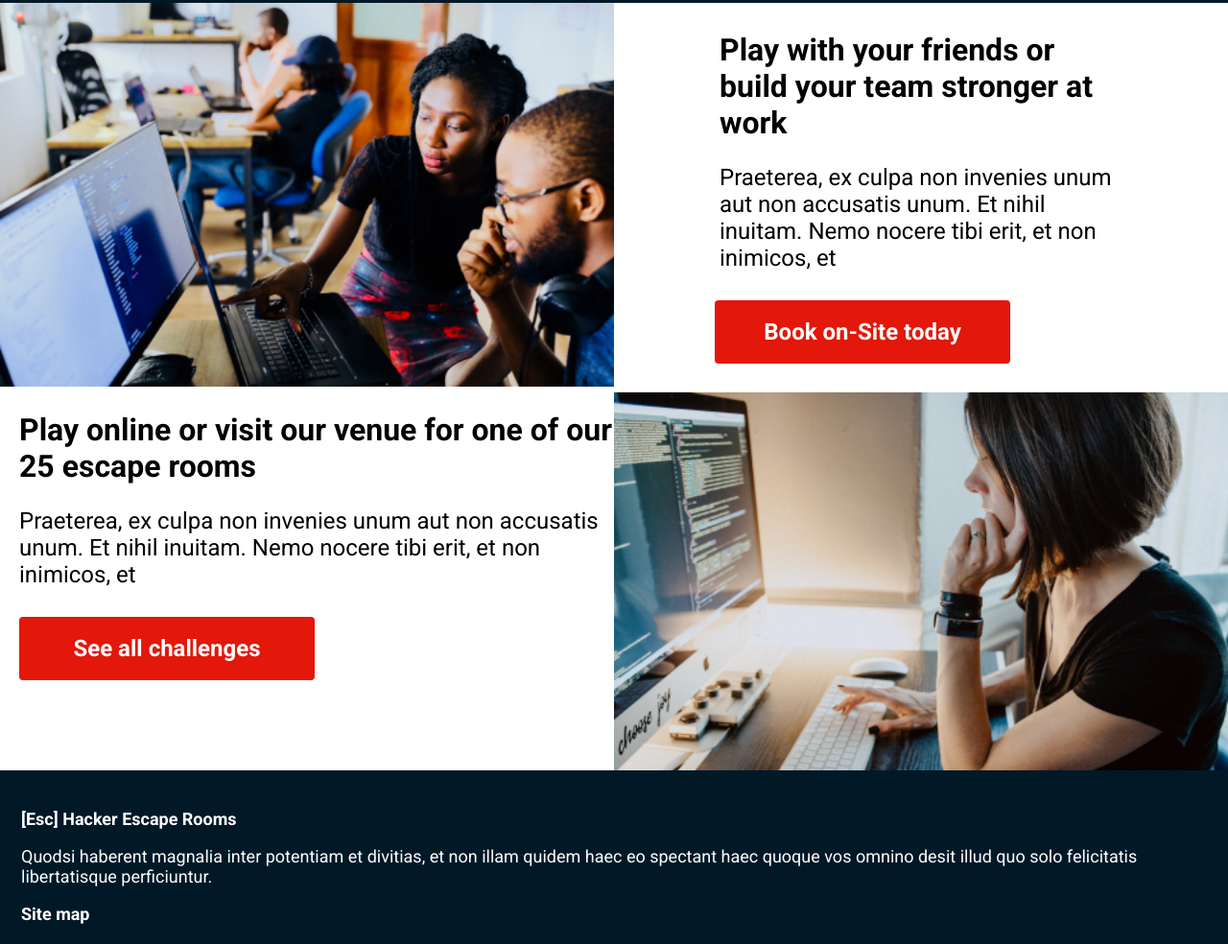
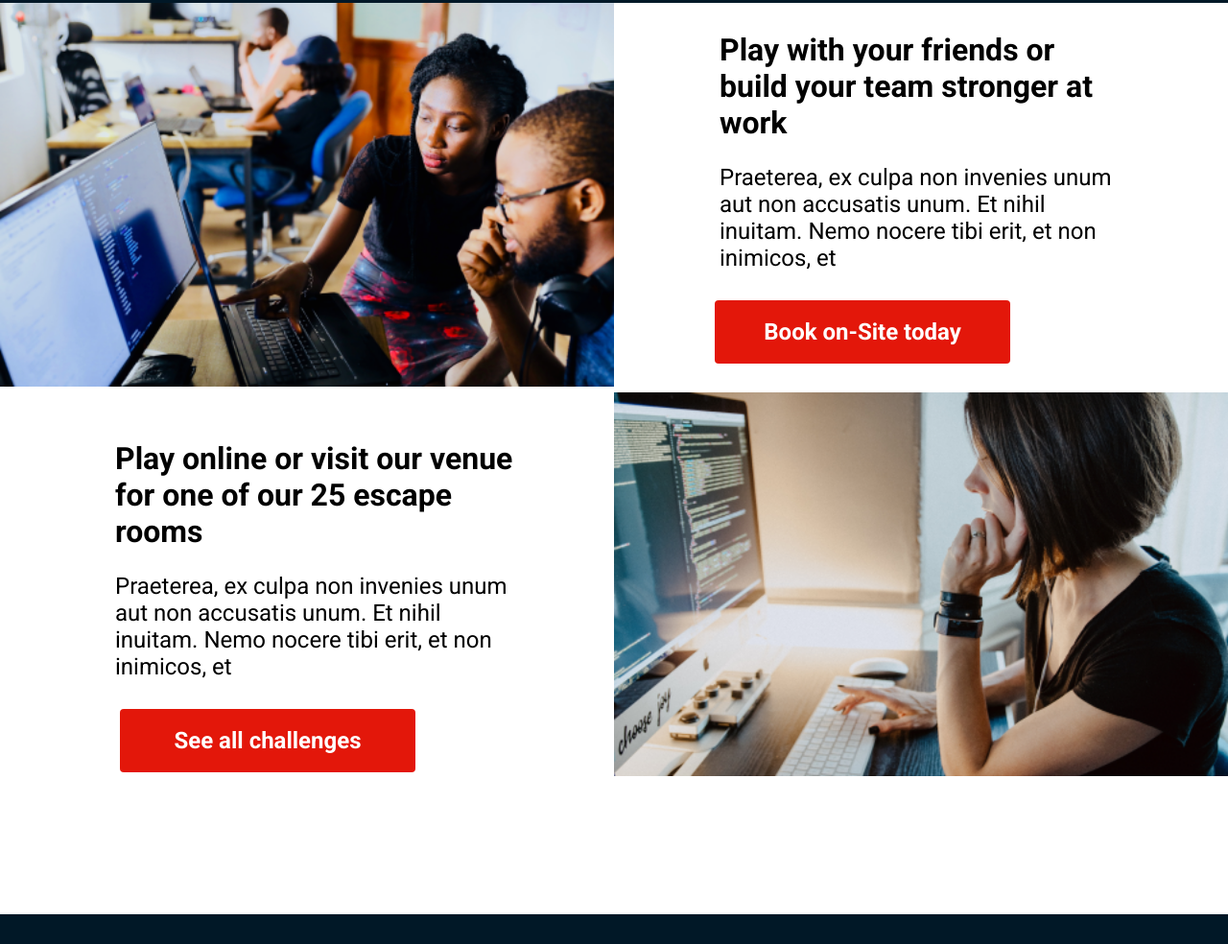
Before and after one commit to Klumpish/Hacker_Escape_rooms_assignment, a plain HTML site: page index.html in a window 1280 px wide. Shown: the part 2514-3498 px from the top of the page at 96% size. Drawn offline with Linux system fonts and the light colour scheme.

Commit message:
grid complete

```diff
--- a/style.css
+++ b/style.css
@@ -418,6 +418,7 @@ a:visited {
 		grid-template-columns: repeat(2, 1fr);
 		grid-template-rows: repeat(2, 1fr);
 		height: 800px;
+		margin-bottom: 150px;
 	}
 	.col1 .hackerPointing {
 		grid-column: 1;
@@ -431,19 +432,22 @@ a:visited {
 		grid-row: 1;
 		padding: 0;
 	}
-	.col2 p {
+	.col2 p,
+	.col3 p {
 		margin-right: auto;
 		margin-left: auto;
 		width: 420px;
 	}
-	.col2 span {
+	.col2 span,
+	.col3 span {
 		display: flex;
 		margin-right: auto;
 		margin-left: auto;
 		margin-top: 30px;
 		width: 420px;
 	}
-	.col2 .infoBtn {
+	.col2 .infoBtn,
+	.col3 .infoBtn {
 		margin-left: 105px;
 	}
 
```
